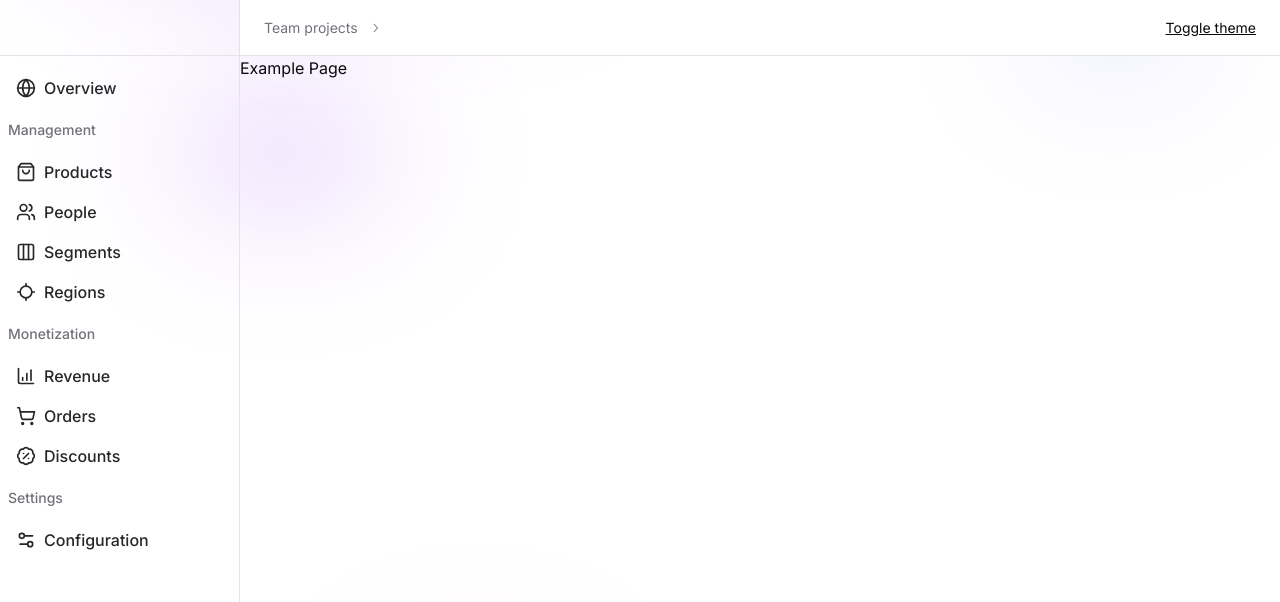
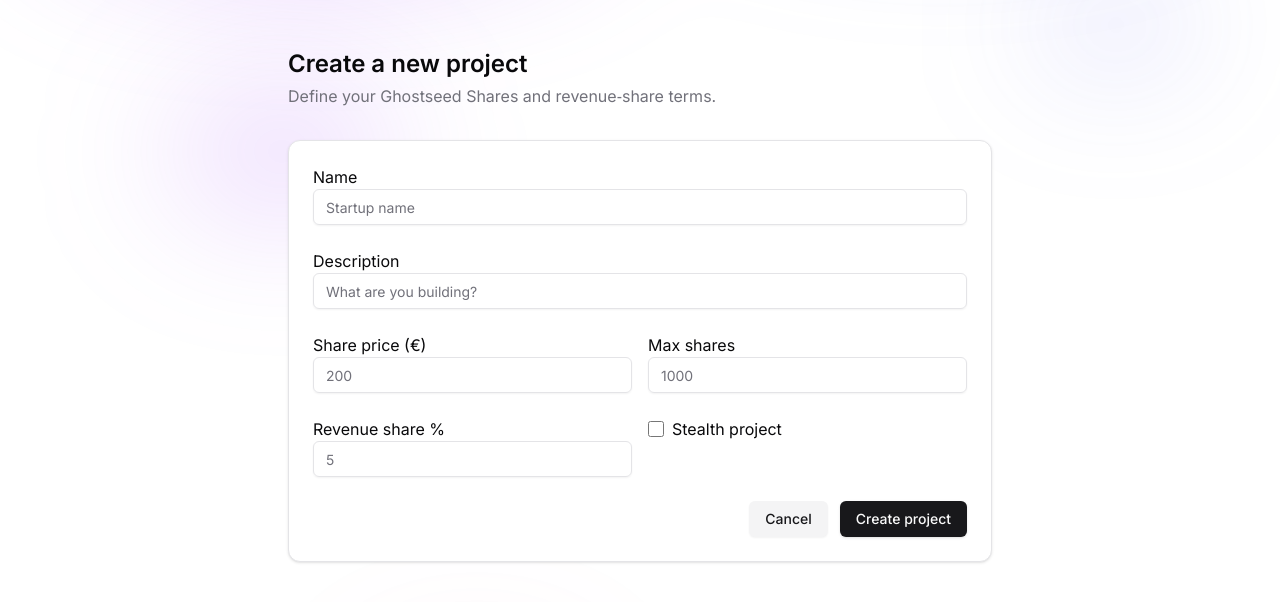
Before and after one commit to sukramb/ghostseed, a Next.js app in the folder apps/web/: page /dashboard/projects/new in a window 1280 px wide. Shown: the top 602 px of the page. Built offline with nearby package versions, Linux system fonts and the light colour scheme.

Commit message:
feat(web): founder new project page with validated form; dashboard entry link

```diff
--- a/apps/web/app/dashboard/page-client.tsx
+++ b/apps/web/app/dashboard/page-client.tsx
@@ -4,6 +4,7 @@ import * as React from "react";
 import { Button } from "@/components/ui/button";
 import { Input } from "@/components/ui/input";
 import { Label } from "@radix-ui/react-label";
+import Link from "next/link";
 import { useRouter } from "next/navigation";
 
 export function PageClient() {
@@ -12,26 +13,16 @@ export function PageClient() {
 
   return (
     <div className="flex items-center justify-center h-screen w-screen">
-      <div className="max-w-xs w-full">
-        <h1 className="text-center text-2xl font-semibold">Welcome!</h1>
-        <p className="text-center text-gray-500">Auth not configured yet.</p>
-        <form
-          className="mt-4"
-          onSubmit={(e) => {
-            e.preventDefault();
-            router.push("/dashboard/demo-team");
-          }}
-        >
-          <div>
-            <Label className="text-sm">Team name</Label>
-            <Input
-              placeholder="Team name"
-              value={teamDisplayName}
-              onChange={(e) => setTeamDisplayName(e.target.value)}
-            />
-          </div>
-          <Button className="mt-4 w-full">Continue</Button>
-        </form>
+      <div className="max-w-md w-full space-y-6">
+        <h1 className="text-center text-2xl font-semibold">Dashboard</h1>
+        <p className="text-center text-gray-500">Choose an action to get started</p>
+
+        <div className="grid gap-3">
+          <Link href="/dashboard/projects/new">
+            <Button className="w-full">Create a new project</Button>
+          </Link>
+          <Button variant="secondary" className="w-full" onClick={() => router.push('/')}>Back to home</Button>
+        </div>
       </div>
     </div>
   );
--- /dev/null
+++ b/apps/web/app/dashboard/projects/new/page.tsx
@@ -0,0 +1,97 @@
+"use client";
+
+import { useState } from "react";
+import { z } from "zod";
+import { useRouter } from "next/navigation";
+import { Button } from "@/components/ui/button";
+import { Input } from "@/components/ui/input";
+import { Card } from "@/components/ui/card";
+import { Label } from "@radix-ui/react-label";
+
+const schema = z.object({
+  name: z.string().min(3, "Name is too short"),
+  description: z.string().min(10, "Please add a short description"),
+  isStealth: z.boolean().default(false),
+  sharePrice: z.coerce.number().min(1, "Min €1"),
+  maxShares: z.coerce.number().int().min(1, "Min 1"),
+  revenueSharePct: z.coerce.number().min(0.1).max(50),
+});
+
+export default function NewProjectPage() {
+  const router = useRouter();
+  const [errors, setErrors] = useState<Record<string, string>>({});
+
+  function handleSubmit(formData: FormData) {
+    const raw = {
+      name: String(formData.get("name") || ""),
+      description: String(formData.get("description") || ""),
+      isStealth: Boolean(formData.get("isStealth")),
+      sharePrice: formData.get("sharePrice"),
+      maxShares: formData.get("maxShares"),
+      revenueSharePct: formData.get("revenueSharePct"),
+    };
+    const parsed = schema.safeParse(raw);
+    if (!parsed.success) {
+      const m: Record<string, string> = {};
+      parsed.error.issues.forEach((i) => (m[i.path[0] as string] = i.message));
+      setErrors(m);
+      return;
+    }
+    // TODO: submit to API when backend exists
+    router.push("/dashboard");
+  }
+
+  return (
+    <div className="container max-w-3xl py-12">
+      <h1 className="text-2xl font-semibold">Create a new project</h1>
+      <p className="text-muted-foreground mt-1">Define your Ghostseed Shares and revenue‑share terms.</p>
+
+      <Card className="p-6 mt-8">
+        <form
+          action={handleSubmit}
+          className="grid grid-cols-1 gap-6"
+        >
+          <div>
+            <Label>Name</Label>
+            <Input name="name" placeholder="Startup name" />
+            {errors.name && <p className="text-sm text-red-500 mt-1">{errors.name}</p>}
+          </div>
+          <div>
+            <Label>Description</Label>
+            <Input name="description" placeholder="What are you building?" />
+            {errors.description && <p className="text-sm text-red-500 mt-1">{errors.description}</p>}
+          </div>
+          <div className="grid grid-cols-2 gap-4">
+            <div>
+              <Label>Share price (€)</Label>
+              <Input name="sharePrice" type="number" step="0.01" placeholder="200" />
+              {errors.sharePrice && <p className="text-sm text-red-500 mt-1">{errors.sharePrice}</p>}
+            </div>
+            <div>
+              <Label>Max shares</Label>
+              <Input name="maxShares" type="number" placeholder="1000" />
+              {errors.maxShares && <p className="text-sm text-red-500 mt-1">{errors.maxShares}</p>}
+            </div>
+          </div>
+          <div className="grid grid-cols-2 gap-4">
+            <div>
+              <Label>Revenue share %</Label>
+              <Input name="revenueSharePct" type="number" step="0.1" placeholder="5" />
+              {errors.revenueSharePct && <p className="text-sm text-red-500 mt-1">{errors.revenueSharePct}</p>}
+            </div>
+            <div>
+              <Label className="flex items-center gap-2">
+                <input type="checkbox" name="isStealth" className="h-4 w-4" />
+                Stealth project
+              </Label>
+            </div>
+          </div>
+          <div className="flex justify-end gap-3">
+            <Button type="button" variant="secondary" onClick={() => router.back()}>Cancel</Button>
+            <Button type="submit">Create project</Button>
+          </div>
+        </form>
+      </Card>
+    </div>
+  );
+}
```
